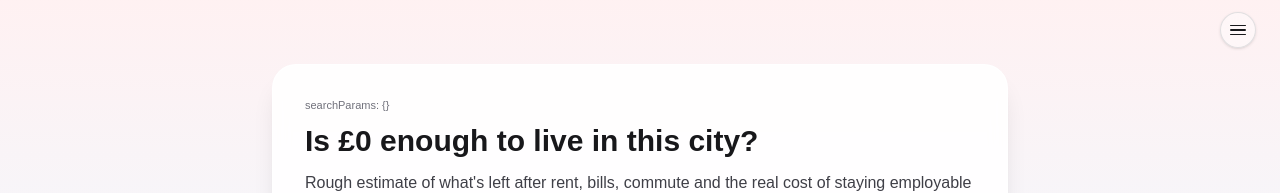
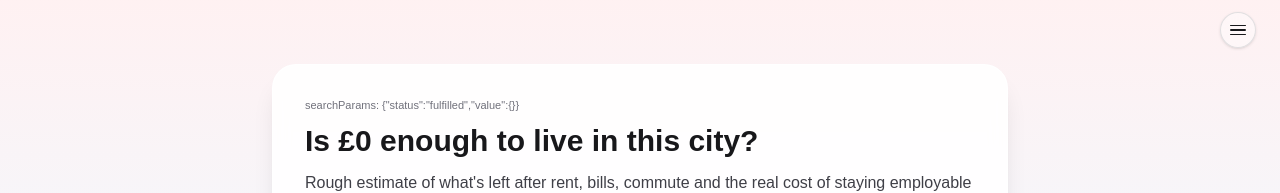
Before and after one commit to bendover19/real-cost-sim, a Next.js app: page /enough in a window 1280 px wide. Shown: the top 193 px of the page. Built offline with nearby package versions, Linux system fonts and the light colour scheme.

Commit message:
Update page.tsx

```diff
--- a/app/enough/page.tsx
+++ b/app/enough/page.tsx
@@ -1,15 +1,27 @@
-"use client";
+import type { Metadata } from "next";
+import { UK_CITIES, approximateNetFromGrossUK } from "../cityConfig";
 
-import { useSearchParams } from "next/navigation";
-import { UK_CITIES, approximateNetFromGrossUK } from "../cityConfig";
+export const dynamic = "force-dynamic";
+export const revalidate = 0;
 
 type CityConfig = (typeof UK_CITIES)[number];
 
-type SearchParamsShape = {
-  country?: string;
-  city?: string;
-  salary?: string;
+type SearchParams = {
+  country?: string | string[];
+  city?: string | string[];
+  salary?: string | string[];
 };
+
+export const metadata: Metadata = {
+  title: "Is this salary enough?",
+  description:
+    "Check if your salary is enough after rent, commute and the real cost of working.",
+};
+
+function getFirst(value: string | string[] | undefined): string | undefined {
+  if (Array.isArray(value)) return value[0];
+  return value;
+}
 
 function getCity(slug?: string | null): CityConfig | null {
   if (!slug) return null;
@@ -30,33 +42,34 @@ function classifyLeftoverRatio(ratio: number) {
   return { label: "Comfortable (on paper)", tone: "good" as const };
 }
 
-export default function EnoughPage() {
-  const sp = useSearchParams();
+export default function EnoughPage({
+  searchParams,
+}: {
+  searchParams?: SearchParams;
+}) {
+  const params = searchParams ?? {};
 
-  const searchParams: SearchParamsShape = {
-    country: sp.get("country") ?? undefined,
-    city: sp.get("city") ?? undefined,
-    salary: sp.get("salary") ?? undefined,
-  };
+  const countryParam = getFirst(params.country);
+  const citySlug = getFirst(params.city);
+  const salaryParam = getFirst(params.salary);
 
-  const country = (searchParams.country || "uk").toLowerCase();
-  const citySlug = searchParams.city;
-  const salaryYear = Number(searchParams.salary || "0");
+  const country = (countryParam || "uk").toLowerCase();
+  const salaryYear = Number(salaryParam || "0");
 
-  const matchedCity = getCity(citySlug);
+  const matchedCity = getCity(citySlug ?? null);
 
-  const city: CityConfig =
-    matchedCity ??
-    ({
+  const fallbackCity: CityConfig = {
     slug: "unknown",
     label: "this city",
-      country,
+    country: "uk",
     currency: "£",
     typicalRentSingle: 1000,
     typicalBills: 150,
     typicalCommuteCost: 120,
     typicalCommuteMins: 60,
-    } as CityConfig);
+  };
+
+  const city = matchedCity ?? fallbackCity;
 
   const netMonthly = approximateNetFromGrossUK(salaryYear || 0);
   const housing = city.typicalRentSingle;
@@ -84,7 +97,6 @@ export default function EnoughPage() {
   const ratio = netMonthly > 0 ? leftover / netMonthly : -1;
   const verdict = classifyLeftoverRatio(ratio);
 
-  // neighbours for "nearby scenarios"
   const neighbours = [22000, 25000, 28000, 30000, 32000, 35000, 40000].filter(
     (s) => Math.abs(s - salaryYear) <= 10000 && s !== salaryYear
   );
@@ -94,9 +106,9 @@ export default function EnoughPage() {
       <section className="py-10 md:py-16">
         <div className="max-w-3xl mx-auto px-4">
           <div className="bg-white/90 backdrop-blur border border-white/80 rounded-3xl shadow-xl p-6 md:p-8 space-y-6">
-            {/* DEBUG – you can delete this once you're happy */}
+            {/* DEBUG – remove once you're happy */}
             <div className="text-[11px] text-zinc-500 mb-2">
-              searchParams: {JSON.stringify(searchParams)}
+              searchParams: {JSON.stringify(params)}
             </div>
 
             <header className="space-y-3">
```
Lines whose indentation alone changed are shown as unchanged.
